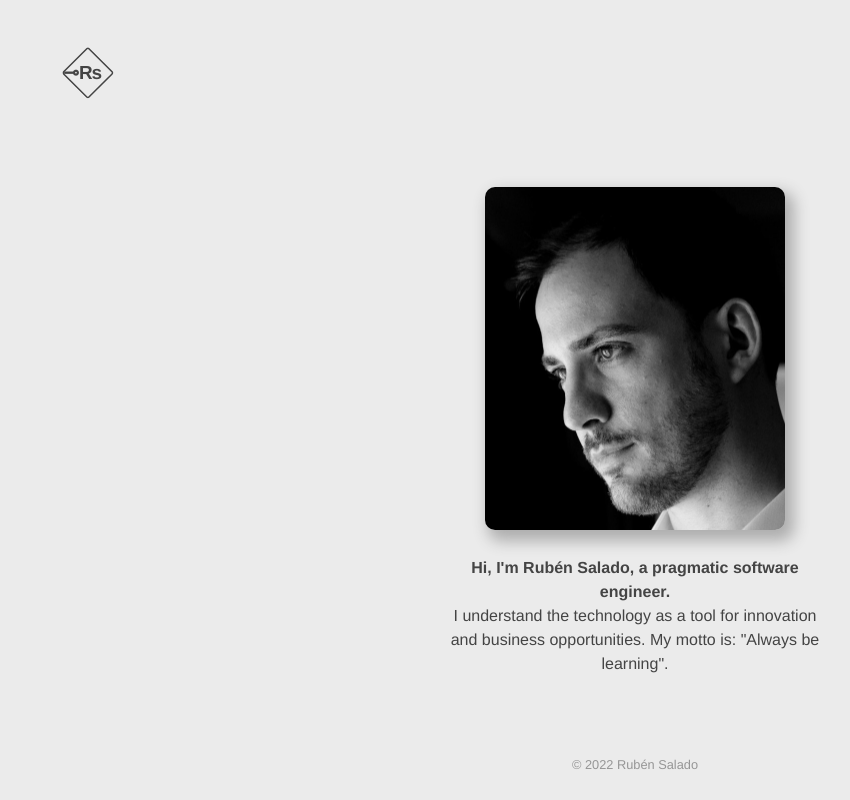
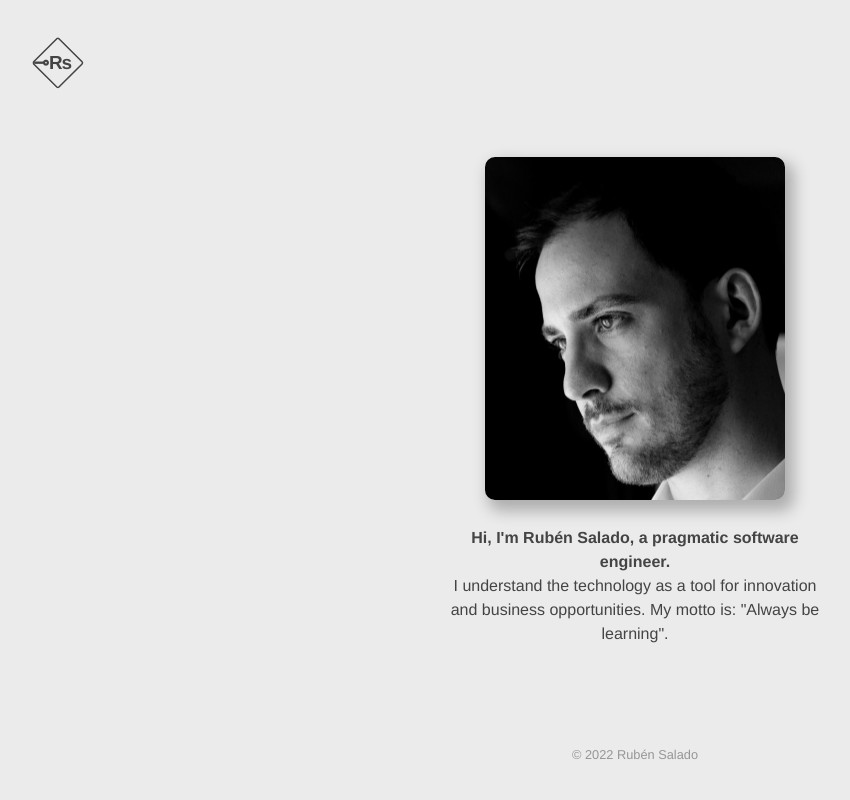
Before and after one commit to rsaladocid/rsaladocid.github.io, a plain HTML site: page index.html in a window 1280 px wide. Shown: the whole page, without its empty margins (5-855 px from the left). Drawn offline with Linux system fonts and the light colour scheme.

Commit message:
Change header margins

```diff
--- a/index.html
+++ b/index.html
@@ -17,7 +17,9 @@
             padding-bottom: 10vh;
         }
         header{
-            margin-top: -20px
+            margin-top: -30px;
+            margin-left: -30px;
+            margin-bottom: -20px;
         }
         section {
             text-align: center;
```
